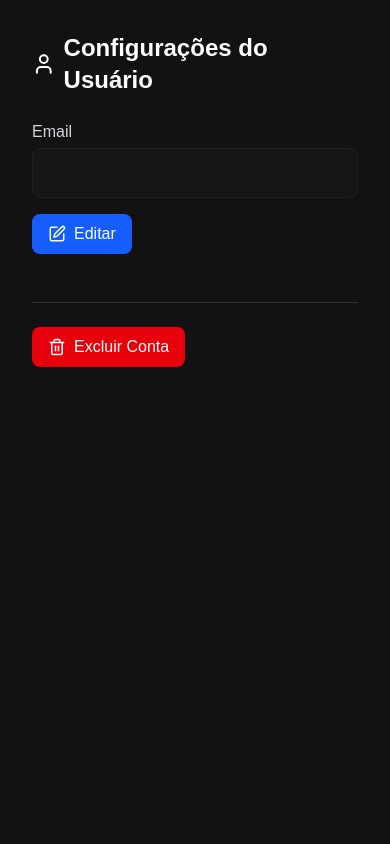
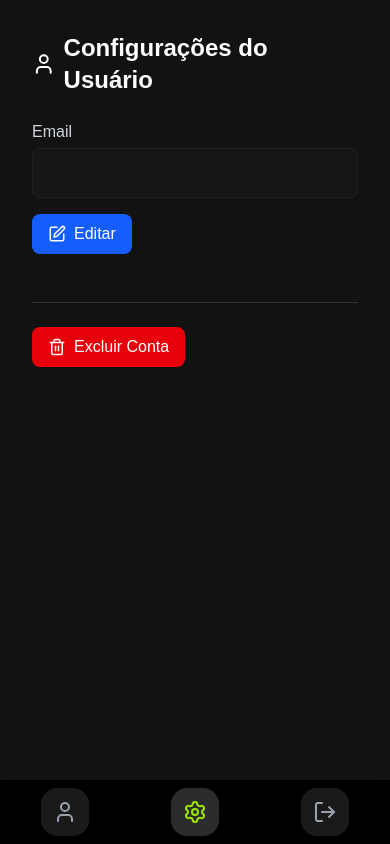
Before and after one commit to TawanGit/frontend-zeine, a Next.js app: page /settings in a window 390 px wide. Built offline with nearby package versions, Linux system fonts and the light colour scheme; no server answers.

Commit message:
refactor: restructure Sidebar component layout for improved readability

```diff
--- a/src/app/dashboard/components/Sidebar.tsx
+++ b/src/app/dashboard/components/Sidebar.tsx
@@ -17,6 +17,7 @@ export default function Sidebar() {
   const settingsActive = pathname === "/settings";
 
   return (
+    <>
       <aside className="hidden md:flex md:h-[80%] px-4 w-28 bg-black flex-col items-center py-6">
         <div className="flex flex-col items-center mt-12">
           <img src="logo.png" alt="logo" className="w-8 h-8 mb-10" />
@@ -36,5 +37,20 @@ export default function Sidebar() {
           <SidebarItem icon={LogOut} onClick={handleLogout} />
         </nav>
       </aside>
+
+      <div className="fixed bottom-0 left-0 right-0 bg-black flex justify-around items-center py-2 md:hidden shadow-lg z-50">
+        <SidebarItem
+          icon={User}
+          active={userActive}
+          onClick={() => router.push("/dashboard")}
+        />
+        <SidebarItem
+          icon={Settings}
+          active={settingsActive}
+          onClick={() => router.push("/settings")}
+        />
+        <SidebarItem icon={LogOut} onClick={handleLogout} />
+      </div>
+    </>
   );
 }
```
Lines whose indentation alone changed are shown as unchanged.
